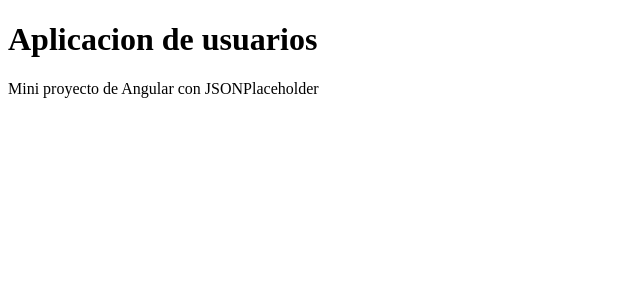
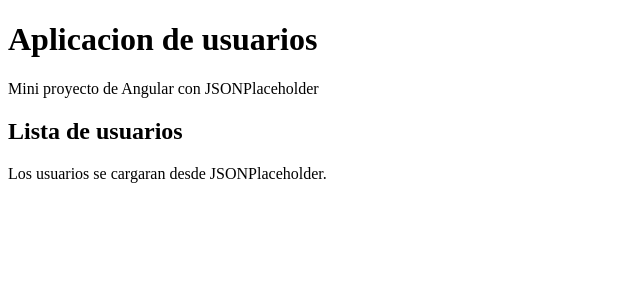
Before and after one commit to Kevin-Mackinlay/usuarios-angular, an Angular app: page /usuarios in a window 1280 px wide. Before the commit this address led to /. Shown: the top 300 px of the page, without its empty margins (0-640 px from the left). Built offline with nearby package versions, Linux system fonts and the light colour scheme.

Commit message:
nuevo componente lista-usuarios y configuracion de la ruta /usuarios.

```diff
--- a/src/app/app.routes.ts
+++ b/src/app/app.routes.ts
@@ -1,3 +1,14 @@
 import { Routes } from '@angular/router';
+import {ListaUsuarios} from "./components/lista-usuarios/lista-usuarios";
 
-export const routes: Routes = [];
+export const routes: Routes = [
+    {
+        path: '',
+        redirectTo: 'usuarios',
+        pathMatch: 'full'
+    },
+    {
+        path: 'usuarios',
+        component: ListaUsuarios
+    }
+];
--- /dev/null
+++ b/src/app/components/lista-usuarios/lista-usuarios.html
@@ -0,0 +1,4 @@
+<section>
+    <h2>Lista de usuarios</h2>
+    <p>Los usuarios se cargaran desde JSONPlaceholder.</p>
+</section>
--- /dev/null
+++ b/src/app/components/lista-usuarios/lista-usuarios.ts
@@ -0,0 +1,9 @@
+import { Component } from '@angular/core';
+
+@Component({
+  selector: 'app-lista-usuarios',
+  imports: [],
+  templateUrl: './lista-usuarios.html',
+  styleUrl: './lista-usuarios.css',
+})
+export class ListaUsuarios {}
```
Also changed, not shown: src/app/components/lista-usuarios/lista-usuarios.css (added), 1 other file (tests, documents, lock files or other folders).
